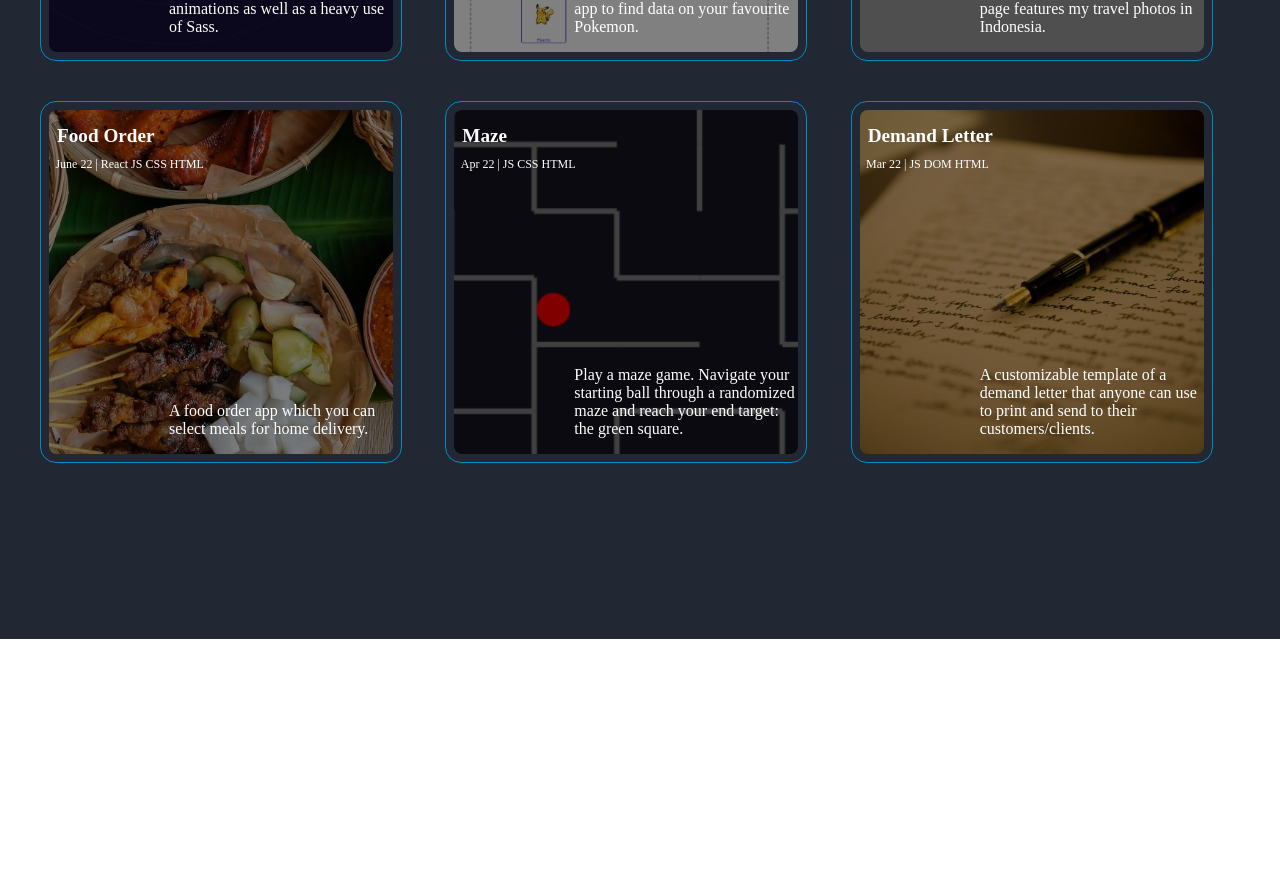
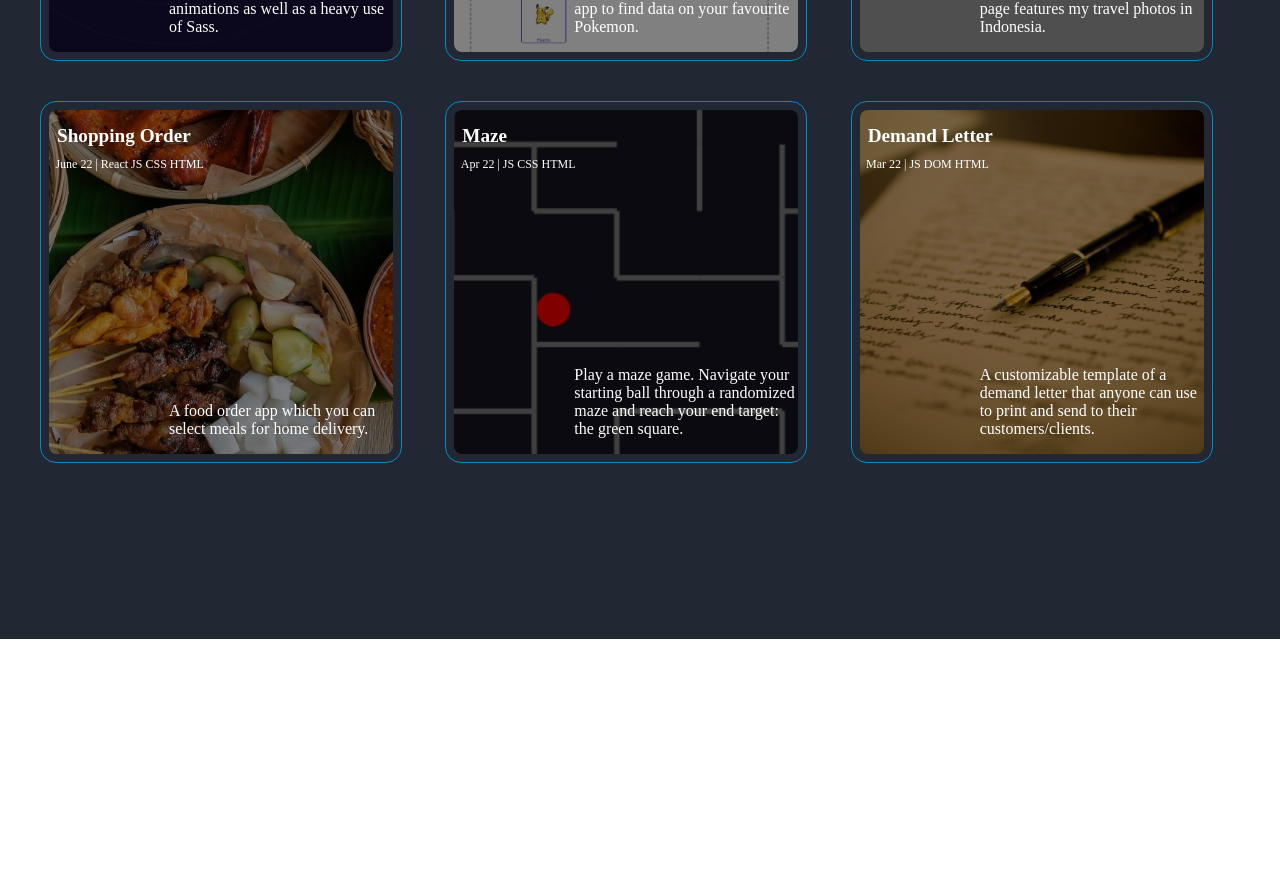
Before and after one commit to wteo/resumev2, a React (Create React App) app: page / in a window 1280 px wide. Shown: the part 2720-3598 px from the top of the page. Built offline with nearby package versions, Linux system fonts and the light colour scheme; grey boxes are pictures that could not be loaded.

Commit message:
Updated resume

```diff
--- a/src/components/Projects/Projects.js
+++ b/src/components/Projects/Projects.js
@@ -33,7 +33,7 @@ function Projects() {
         date: 'Aug 22 | CSS HTML',
         description: 'Built out of CSS and HTML without JavaScript, this landing page features my travel photos in Indonesia.'
     }, {
-        name: 'Food Order',
+        name: 'Shopping Order',
         imageLink: foodOrder,
         projectLink: 'https://github.com/wteo/shoppingOrder',
         date: 'June 22 | React JS CSS HTML',
```
